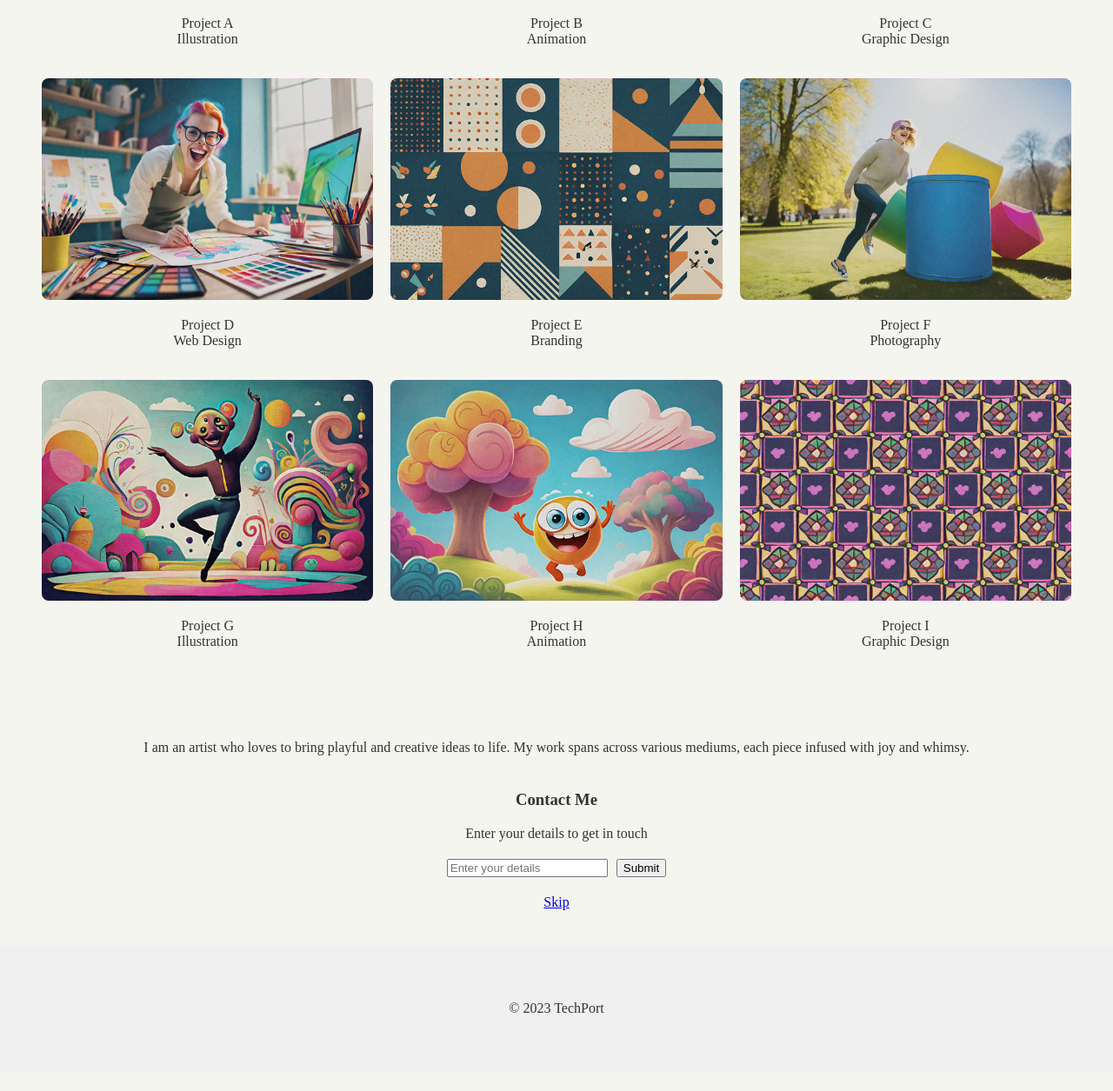
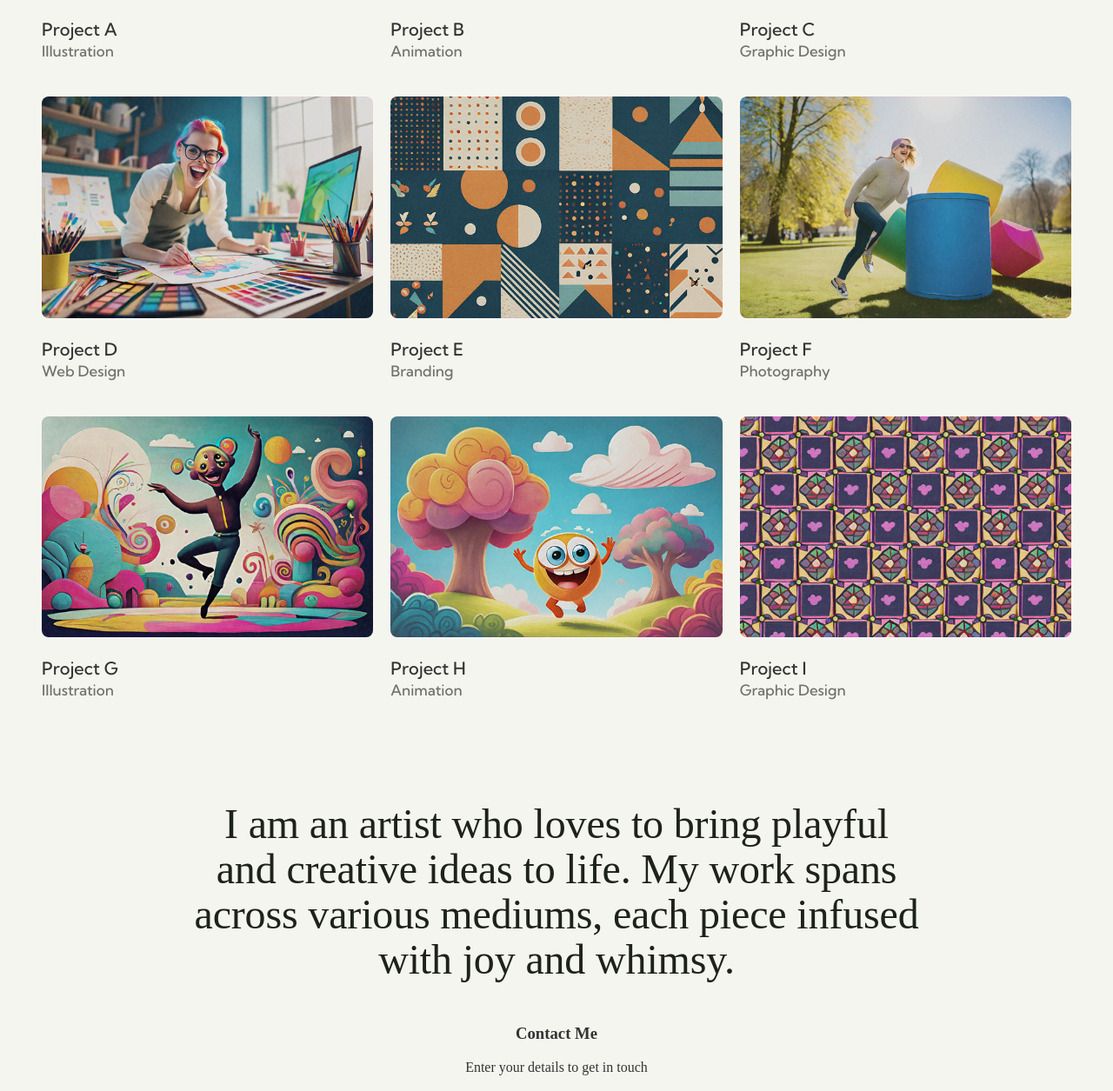
Before and after one commit to ParrvLuthra22/capstone-project, a plain HTML site: page index.html in a window 1280 px wide. Shown: the part 2277-3532 px from the top of the page at 87% size. Before the commit the page ends 3510 px from the top, so only its background shows below. Drawn offline with Linux system fonts and the light colour scheme; a web font is replaced by a local one.

Commit message:
Third Commit

```diff
--- a/index.html
+++ b/index.html
@@ -43,69 +43,75 @@
     <div class="projects">
       <div class="project">
         <img src="/figma image 3.png" alt="lgbtq trees">
-        <p>Project A<br>
-            <span>Illustration</span>
+        <p style="font-family: Kumbh Sans; font-weight: 500; font-size: 20px; line-height: 24px;">Project A<br>
+            <span style="font-family: 'Kumbh Sans'; font-size: 17px; line-height: 24px; font-weight: 500; color: #1D221B9E;">Illustration</span>
         </p>
       </div>
       <div class="project">
         <img src="/figma image 4.png" alt="weird kids">
-        <p>Project B<br>
-            <span>Animation</span>
+        <p style="font-family: Kumbh Sans; font-weight: 500; font-size: 20px; line-height: 24px;">Project B<br>
+            <span style="font-family: 'Kumbh Sans'; font-size: 17px; line-height: 24px; font-weight: 500; color: #1D221B9E;">Animation</span>
         </p>
       </div>
       <div class="project">
         <img src="/figma image 5.png" alt="abstract">
-        <p>Project C<br>
-            <span>Graphic Design</span>
+        <p style="font-family: Kumbh Sans; font-weight: 500; font-size: 20px; line-height: 24px;">Project C<br>
+            <span style="font-family: 'Kumbh Sans'; font-size: 17px; line-height: 24px; font-weight: 500; color: #1D221B9E;">Graphic Design</span>
         </p>
       </div>
       <div class="project">
         <img src="/figma image 6.png" alt="teacher">
-        <p>Project D<br>
-            <span>Web Design</span>
+        <p style="font-family: Kumbh Sans; font-weight: 500; font-size: 20px; line-height: 24px;">Project D<br>
+            <span style="font-family: 'Kumbh Sans'; font-size: 17px; line-height: 24px; font-weight: 500; color: #1D221B9E;">Web Design</span>
         </p>
       </div>
       <div class="project">
         <img src="/figma image 7.png" alt="abstract2wow">
-        <p>Project E<br>
-            <span>Branding</span>
+        <p style="font-family: Kumbh Sans; font-weight: 500; font-size: 20px; line-height: 24px;">Project E<br>
+            <span style="font-family: 'Kumbh Sans'; font-size: 17px; line-height: 24px; font-weight: 500; color: #1D221B9E;">Branding</span>
         </p>
       </div>
       <div class="project">
         <img src="/figma image 8.png" alt="playful">
-        <p>Project F<br>
-            <span>Photography</span>
+        <p style="font-family: Kumbh Sans; font-weight: 500; font-size: 20px; line-height: 24px;">Project F<br>
+            <span style="font-family: 'Kumbh Sans'; font-size: 17px; line-height: 24px; font-weight: 500; color: #1D221B9E;">Photography</span>
         </p>
       </div>
       <div class="project">
         <img src="/figma image 9.png" alt="dance">
-        <p>Project G<br>
-            <span>Illustration</span>
+        <p style="font-family: Kumbh Sans; font-weight: 500; font-size: 20px; line-height: 24px;">Project G<br>
+            <span style="font-family: 'Kumbh Sans'; font-size: 17px; line-height: 24px; font-weight: 500; color: #1D221B9E;">Illustration</span>
         </p>
       </div>
       <div class="project">
         <img src="/figma image 10.png" alt="cartoon and tree">
-        <p>Project H<br>
-            <span>Animation</span>
+        <p style="font-family: Kumbh Sans; font-weight: 500; font-size: 20px; line-height: 24px;">Project H<br>
+            <span style="font-family: 'Kumbh Sans'; font-size: 17px; line-height: 24px; font-weight: 500; color: #1D221B9E;">Animation</span>
         </p>
       </div>
       <div class="project">
         <img src="/figma image 11.png" alt="zigzag puzzle">
-        <p>Project I<br>
-            <span>Graphic Design</span>
+        <p style="font-family: Kumbh Sans; font-weight: 500; font-size: 20px; line-height: 24px;">Project I<br>
+            <span style="font-family: 'Kumbh Sans'; font-size: 17px; line-height: 24px; font-weight: 500; color: #1D221B9E;">Graphic Design</span>
         </p>
       </div>
     </div>
 
-    <section class="description">
+    <section class="description-bar">
+      <div class="description">
       <p>
         I am an artist who loves to bring playful and creative ideas to life. My work spans across various mediums, each piece infused with joy and whimsy.
       </p>
+      </div>
     </section>
 
     <section class="contact">
+      <div>
       <h3>Contact Me</h3>
+      </div>
+      <div>
       <p>Enter your details to get in touch</p>
+      </div>
       <form>
         <input type="text" placeholder="Enter your details">
         <button type="submit">Submit</button>
--- a/style.css
+++ b/style.css
@@ -126,9 +126,6 @@ body {
     padding: 48px;
   }
 
-  .projects .project {
-    text-align: center;
-  }
 
   .projects .project img {
     width: 100%;
@@ -138,6 +135,14 @@ body {
   .description {
     text-align: center;
     margin: 40px 20px;
+    font-weight: 400;
+    font-size: 48px;
+    line-height: 52px;
+    letter-spacing: -0.01rem;
+    font-family: 'Cutive';
+    color: #1D221B;
+    padding-left:200px;
+    padding-right: 200px;
   }
 
   .contact {
@@ -145,6 +150,9 @@ body {
     margin: 40px 20px;
   }
 
+  .contact-info{
+    display: flex;
+  }
   .contact form {
     display: flex;
     justify-content: center;
```
